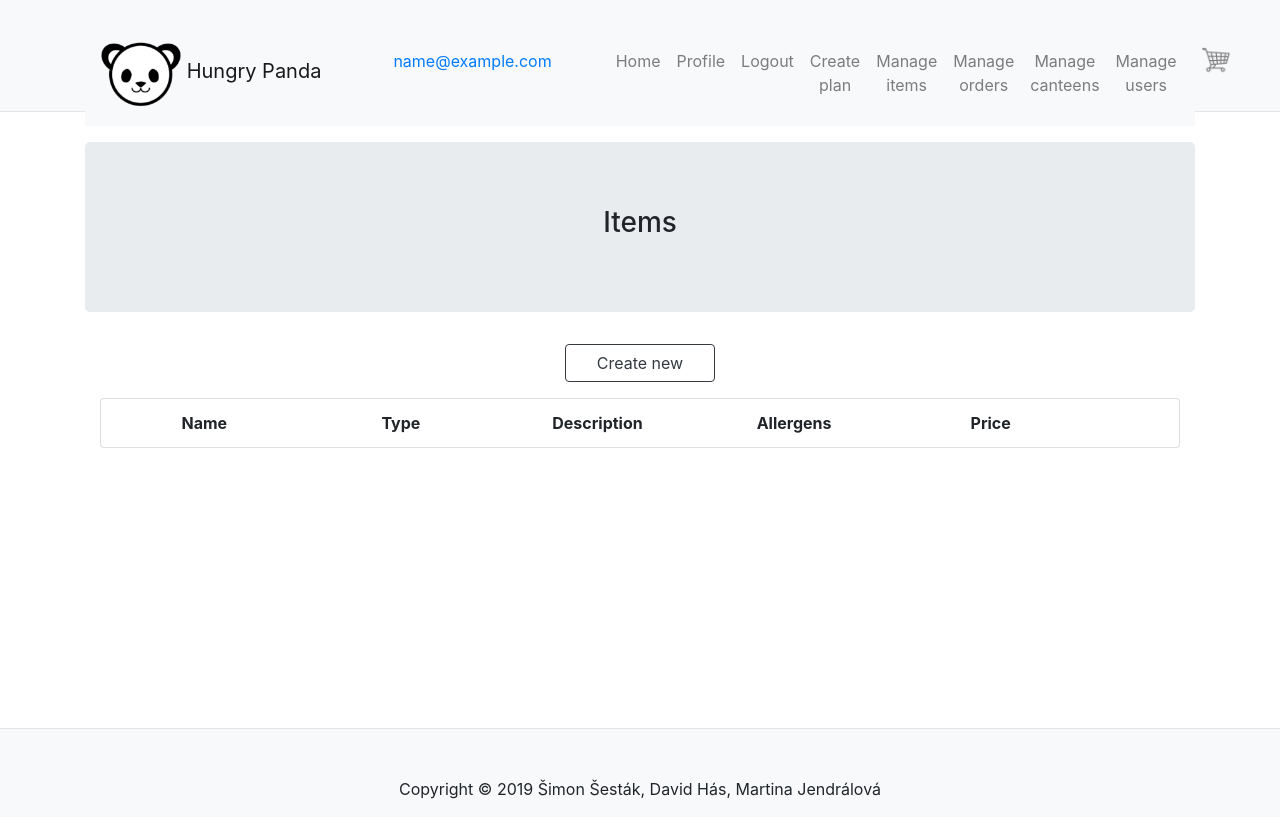
After one commit to Srndo/IIS, a Flask app: page /manage_items in a window 1280 px wide. The commit adds this page. Run offline with Flask 2, Linux system fonts and the light colour scheme; the visitor is signed in with stand-in values (Sample User, id 1); data comes from the database, SQL or seed files in the repository; data that the repository does not hold is empty; some libraries are stand-ins or nearby versions.

Commit message:
manage_items

```diff
--- a/app.py
+++ b/app.py
@@ -600,6 +600,14 @@ def manage_orders():
     else:
         return redirect('/login')
 
+@app.route('/manage_items', methods=['GET', 'POST'])
+def manage_items():
+    if g.operator or g.admin:
+        items = Food.query.all()
+        return render_template('manage_items.html', items=items)
+    else:
+        return redirect('/login')
+
 
 @app.route('/add_item', methods=['POST', 'GET'])
 def add_item():
@@ -609,9 +617,9 @@ def add_item():
             type = request.form['type']
             description = request.form['description']
             alergens = request.form['alergens']
-            price = request.form['price']
+            price = float(request.form['price'])
 
-            new_item = Food(nazov=name, typ=type, popis=description, alergeny=alergens, cena=price)
+            new_item = Food(name=name, type=type, description=description, allergens=alergens, price=price)
             db.session.add(new_item)
             db.session.commit()
 
@@ -635,19 +643,14 @@ def remove_canteen(canteen_id):
     return redirect('/login')
 
 
-@app.route('/remove_item', methods=['POST', 'GET'])
-def remove_item():
+@app.route('/remove_item/<int:id>')
+def remove_item(id):
     if g.operator or g.admin:
-        if request.method == 'POST':
-            name = request.form['name']
-            item = Food.query.filter(Food.name == name).first()
-            db.session.delete(item)
-            db.session.commit()
+        item = Food.query.filter(Food.id == id).first()
+        db.session.delete(item)
+        db.session.commit()
 
-            return render_template('all_done.html', desc="Item removed")
-
-        else:
-            return render_template('remove_item.html')
+        return render_template('all_done.html', desc="Item removed")
 
     return redirect('/login')
 
--- a/templates/layout.html
+++ b/templates/layout.html
@@ -53,6 +53,9 @@
             <a class="nav-link text-center" href="/create_plan">Create plan</a>
           </li>
           <li class="nav-item">
+            <a class="nav-link text-center" href="/manage_items">Manage items</a>
+          </li>
+          <li class="nav-item">
             <a class="nav-link text-center" href="/manage_orders">Manage orders</a>
           </li>
           <li class="nav-item">
--- /dev/null
+++ b/templates/manage_items.html
@@ -0,0 +1,33 @@
+{% extends "layout.html" %}
+{% block content %}
+<div class="jumbotron">
+	<h3>Items</h3>
+</div>
+<div class="container text-center">
+  <a href="/add_item"><button type="button" class="btn btn-outline-dark col-sm text-center mb-3" style="width: 150px">Create new</button></a>
+  <div class="list-group">
+    <div class="list-group-item">
+  		<div class="row">
+  			<div class="font-weight-bold col-sm text-center">Name</div>
+  			<div class="font-weight-bold col-sm text-center">Type</div>
+        <div class="font-weight-bold col-sm text-center">Description</div>
+        <div class="font-weight-bold col-sm text-center">Allergens</div>
+        <div class="font-weight-bold col-sm text-center">Price</div>
+        	<div class="font-weight-bold col-sm text-center" style="max-width: 85px"></div>
+      </div>
+    </div>
+    {% for item in items %}
+    <div class="list-group-item">
+      <div class="row">
+  			<div class="col-sm text-center">{{ item.name }}</div>
+        <div class="col-sm text-center">{{ item.type }}</div>
+        <div class="col-sm text-center">{{ item.description }}</div>
+        <div class="col-sm text-center">{{ item.allergens }}</div>
+        <div class="col-sm text-center">{{ item.price }}</div>
+        <a href="/remove_item/{{ item.id }}"><button type="button" class="btn btn-outline-dark col-sm text-center ml-1">Remove</button></a>
+  		</div>
+    </div>
+    {% endfor %}
+  </div>
+</div>
+{% endblock %}
```
